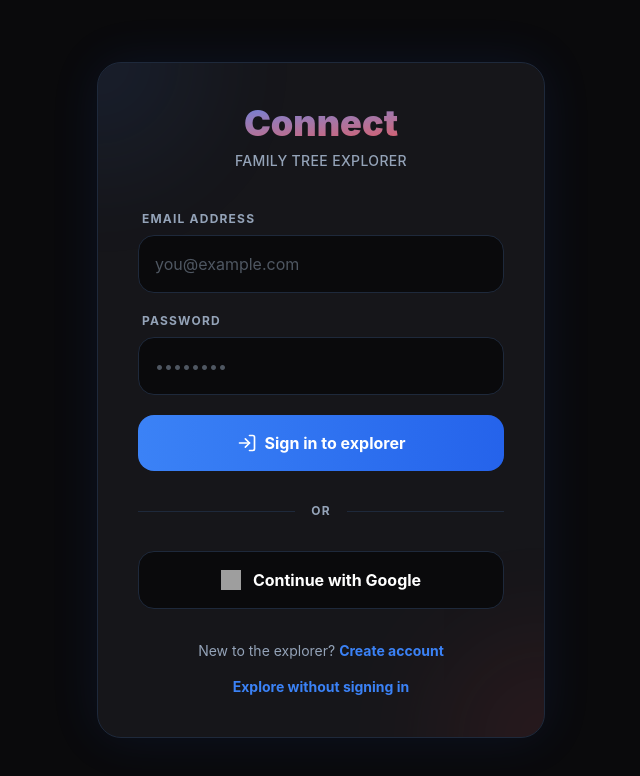
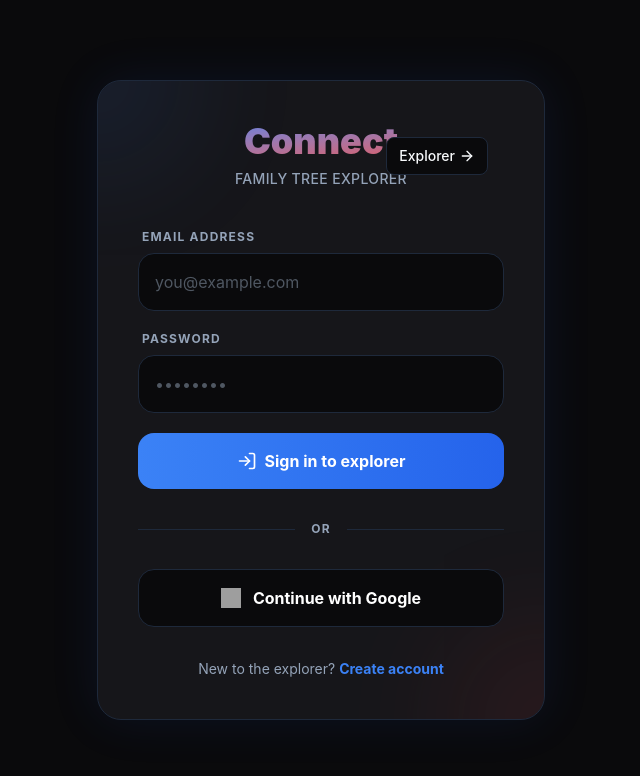
Before and after one commit to rashidnarikkodan/Family-Tree, a React (Vite) app: page / in a window 1280 px wide. Shown: the top 776 px of the page, without its empty margins (319-959 px from the left). Built offline with nearby package versions, Linux system fonts and the light colour scheme; no server answers; grey boxes are pictures that could not be loaded.

Commit message:
feat: move explore link to top-right button with arrow icon

```diff
--- a/src/pages/Login.jsx
+++ b/src/pages/Login.jsx
@@ -1,7 +1,7 @@
 import React, { useEffect, useState } from 'react';
 import { useAuth } from '../context/AuthContext';
 import { useNavigate } from 'react-router-dom';
-import { LogIn, UserPlus } from 'lucide-react';
+import { LogIn, UserPlus, ArrowRight } from 'lucide-react';
 
 export default function Login() {
   const { user, authError, loginWithGoogle, loginEmailPassword, registerEmailPassword } = useAuth();
@@ -86,6 +86,15 @@ export default function Login() {
         <div className="absolute -bottom-24 -right-24 w-48 h-48 bg-[var(--color-danger)] opacity-10 rounded-full blur-3xl"></div>
 
         <div className="relative z-10">
+          <div className="absolute top-4 right-4">
+            <button
+              onClick={() => navigate('/explore')}
+              className="bg-[var(--color-bg)] hover:bg-[var(--color-border)] border border-[var(--color-border)] text-[var(--color-text)] px-3 py-2 rounded-lg text-sm font-medium flex items-center gap-1 transition-all"
+            >
+              Explorer <ArrowRight size={16} />
+            </button>
+          </div>
+
           <h2 className="text-4xl font-black mb-2 text-center bg-clip-text text-transparent bg-gradient-to-br from-[var(--color-accent)] to-[var(--color-danger)]">
             Connect
           </h2>
@@ -163,15 +172,6 @@ export default function Login() {
               {isRegister ? 'Sign in' : 'Create account'}
             </button>
           </p>
-
-          <p className="mt-4 text-center text-sm text-[var(--color-text-dim)]">
-            <button
-              onClick={() => navigate('/explore')}
-              className="text-[var(--color-accent)] hover:text-[var(--color-hover)] hover:underline font-bold"
-            >
-              Explore without signing in
-            </button>
-          </p>
         </div>
       </div>
     </div>
```
